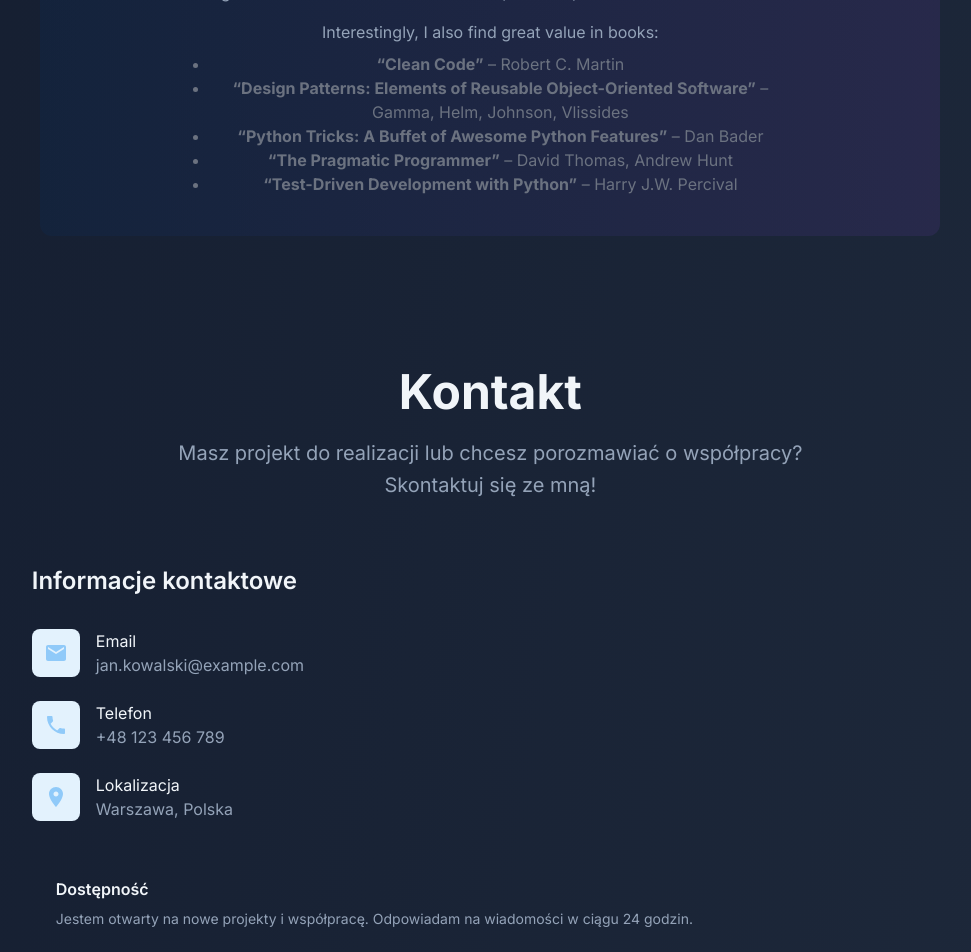
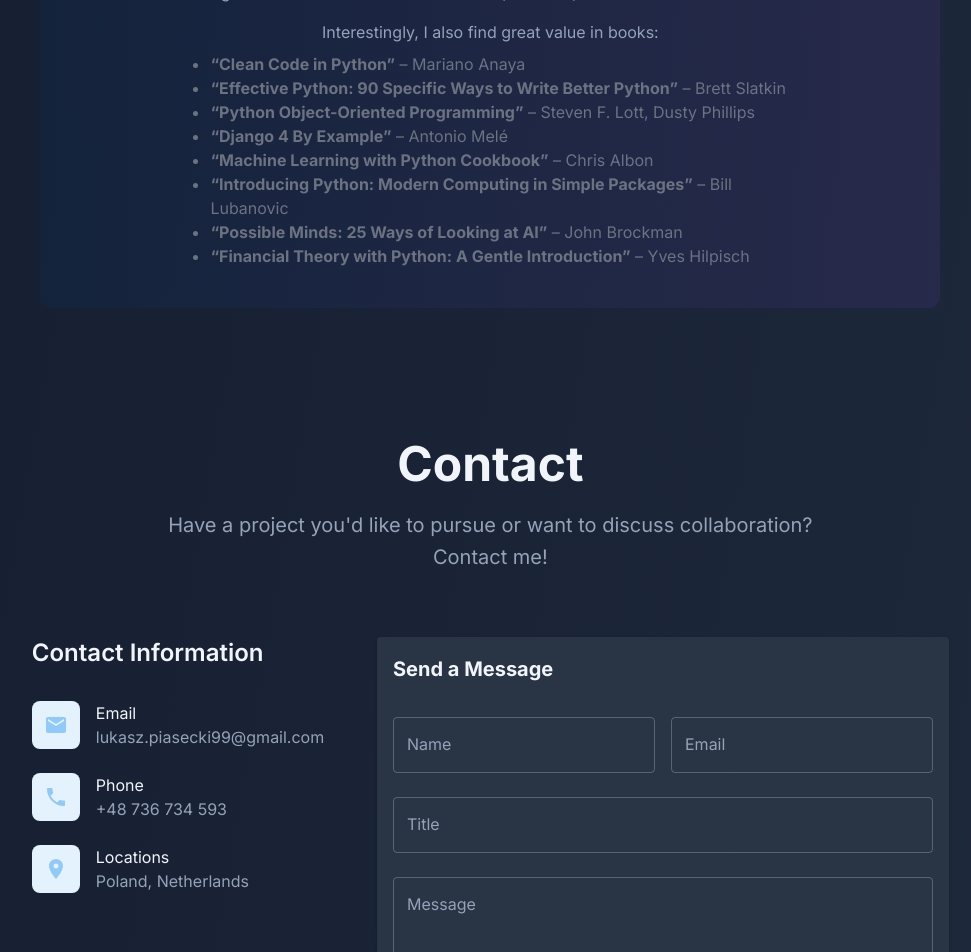
Before and after one commit to LukaszPiasecki13/Portfolio, a React (Vite) app: page / in a window 1280 px wide. Shown: the part 5640-6592 px from the top of the page, without its empty margins (283-1254 px from the left). Built offline with nearby package versions, Linux system fonts and the light colour scheme.

Commit message:
Contact sectione done

```diff
--- a/package.json
+++ b/package.json
@@ -14,6 +14,7 @@
     "@emotion/styled": "^11.14.1",
     "@mui/icons-material": "^7.2.0",
     "@mui/material": "^7.2.0",
+    "emailjs-com": "^3.2.0",
     "lucide-react": "^0.535.0",
     "react": "^19.1.0",
     "react-dom": "^19.1.0"
--- a/src/components/sections/ContactSection.jsx
+++ b/src/components/sections/ContactSection.jsx
@@ -1,4 +1,4 @@
-import React from "react"
+import { useRef, useState } from "react";
 import {
   Box,
   Typography,
@@ -10,30 +10,56 @@
   Button,
   InputAdornment,
   Link,
-} from "@mui/material"
-import { Mail, Phone, LocationOn, Send } from "@mui/icons-material"
+} from "@mui/material";
+import { Mail, Phone, LocationOn, Send } from "@mui/icons-material";
+import emailjs from "emailjs-com";
 
 export function ContactSection() {
+  const formRef = useRef();
+  const [emailSent, setEmailSent] = useState(false);
   const contactInfo = [
     {
       icon: <Mail color="primary" />,
       title: "Email",
-      value: "jan.kowalski@example.com",
-      href: "mailto:jan.kowalski@example.com",
+      value: "lukasz.piasecki99@gmail.com",
+      href: "mailto:lukasz.piasecki99@gmail.com",
     },
     {
       icon: <Phone color="primary" />,
-      title: "Telefon",
-      value: "+48 123 456 789",
-      href: "tel:+48123456789",
+      title: "Phone",
+      value: "+48 736 734 593",
+      href: "tel:+48736734593",
     },
     {
       icon: <LocationOn color="primary" />,
-      title: "Lokalizacja",
-      value: "Warszawa, Polska",
+      title: "Locations",
+      value: "Poland, Netherlands",
       href: "#",
     },
-  ]
+  ];
+
+  const handleSendEmail = (e) => {
+    e.preventDefault();
+
+    emailjs
+      .sendForm(
+        "service_a8o1lbs",
+        "template_sijpyek",
+        formRef.current,
+        "nRagWkW5Cw17IUA37"
+      )
+      .then(
+        (result) => {
+          setEmailSent(true);
+        },
+        (error) => {
+          console.log(error.text);
+          alert("Something went wrong. Please try again.");
+        }
+      );
+
+    e.target.reset();
+  };
 
   return (
     <Box
@@ -43,7 +69,7 @@
     >
       <Box textAlign="center" mb={8}>
         <Typography variant="h3" fontWeight="bold" gutterBottom>
-          Kontakt
+          Contact
         </Typography>
         <Typography
           variant="h6"
@@ -51,15 +77,21 @@
           maxWidth={700}
           mx="auto"
         >
-          Masz projekt do realizacji lub chcesz porozmawiać o współpracy? Skontaktuj się ze mną!
+          Have a project you'd like to pursue or want to discuss collaboration?
+          Contact me!
         </Typography>
       </Box>
 
-      <Grid container spacing={6}>
+      <Grid
+        container
+        spacing={6}
+        justifyContent="space-between"
+        alignItems="flex-start"
+      >
         {/* Info kontaktowe */}
         <Grid item xs={12} lg={6}>
           <Typography variant="h5" fontWeight="600" mb={4}>
-            Informacje kontaktowe
+            Contact Information
           </Typography>
           <Box display="flex" flexDirection="column" gap={3} mb={4}>
             {contactInfo.map(({ icon, title, value, href }, index) => (
@@ -91,30 +123,25 @@
               </Box>
             ))}
           </Box>
+        </Grid>
 
-          <Box
-            sx={{
-              bgcolor: "primary.lighter",
-              borderRadius: 3,
-              p: 3,
-            }}
-          >
-            <Typography fontWeight={600} mb={1}>
-              Dostępność
+        {emailSent ? (
+          <Box textAlign="center" py={4}>
+            <Typography variant="h6" color="success.main" fontWeight="bold">
+              ✅ Message sent successfully!
             </Typography>
-            <Typography color="text.secondary" variant="body2">
-              Jestem otwarty na nowe projekty i współpracę. Odpowiadam na wiadomości w ciągu 24 godzin.
+            <Typography variant="body1" color="text.secondary" mt={1}>
+              Thank you for reaching out! I will get back to you as soon as
+              possible.
             </Typography>
           </Box>
-        </Grid>
-
-        {/* Formularz kontaktowy */}
-        <Grid item xs={12} lg={6}>
+        ) : (
+          <Grid>
             <Card>
               <CardHeader
                 title={
                   <Typography variant="h6" fontWeight="bold">
-                  Wyślij wiadomość
+                    Send a Message
                   </Typography>
                 }
               />
@@ -124,22 +151,24 @@
                   noValidate
                   autoComplete="off"
                   sx={{ display: "flex", flexDirection: "column", gap: 3 }}
+                  ref={formRef}
+                  onSubmit={handleSendEmail}
                 >
                   <Grid container spacing={2}>
                     <Grid item xs={12} sm={6}>
                       <TextField
                         fullWidth
-                      label="Imię i nazwisko"
-                      placeholder="Jan Kowalski"
+                        label="Name"
                         variant="outlined"
+                        name="name"
                       />
                     </Grid>
                     <Grid item xs={12} sm={6}>
                       <TextField
                         fullWidth
                         label="Email"
+                        name="email"
                         type="email"
-                      placeholder="jan@example.com"
                         variant="outlined"
                       />
                     </Grid>
@@ -147,16 +176,16 @@
 
                   <TextField
                     fullWidth
-                  label="Temat"
-                  placeholder="Współpraca przy projekcie"
+                    label="Title"
                     variant="outlined"
+                    name="title"
                   />
 
                   <TextField
                     fullWidth
-                  label="Wiadomość"
-                  placeholder="Opisz swój projekt lub zadaj pytanie..."
+                    label="Message"
                     variant="outlined"
+                    name="message"
                     multiline
                     rows={5}
                   />
@@ -168,13 +197,14 @@
                     startIcon={<Send />}
                     fullWidth
                   >
-                  Wyślij wiadomość
+                    Send
                   </Button>
                 </Box>
               </CardContent>
             </Card>
           </Grid>
+        )}
       </Grid>
     </Box>
-  )
+  );
 }
--- a/src/components/sections/SkillsSection.jsx
+++ b/src/components/sections/SkillsSection.jsx
@@ -162,30 +162,45 @@
             margin: "8px auto",
             paddingLeft: "20px",
             color: "#6b7280",
+            textAlign: "left",
           }}
         >
           <li>
-            <strong>“Clean Code”</strong> – Robert C. Martin
+            <strong>“Clean Code in Python”</strong> – Mariano Anaya
           </li>
           <li>
             <strong>
-              “Design Patterns: Elements of Reusable Object-Oriented Software”
+              “Effective Python: 90 Specific Ways to Write Better Python”
             </strong>{" "}
-            – Gamma, Helm, Johnson, Vlissides
+            – Brett Slatkin
+          </li>
+
+          <li>
+            <strong>“Python Object-Oriented Programming”</strong> – Steven F.
+            Lott, Dusty Phillips
+          </li>
+          <li>
+            <strong>“Django 4 By Example”</strong> – Antonio Melé
+          </li>
+          <li>
+            <strong>“Machine Learning with Python Cookbook”</strong> – Chris
+            Albon
           </li>
           <li>
             <strong>
-              “Python Tricks: A Buffet of Awesome Python Features”
+              “Introducing Python: Modern Computing in Simple Packages”
             </strong>{" "}
-            – Dan Bader
+            – Bill Lubanovic
           </li>
           <li>
-            <strong>“The Pragmatic Programmer”</strong> – David Thomas, Andrew
-            Hunt
+            <strong>“Possible Minds: 25 Ways of Looking at AI”</strong> – John
+            Brockman
           </li>
           <li>
-            <strong>“Test-Driven Development with Python”</strong> – Harry J.W.
-            Percival
+            <strong>
+              “Financial Theory with Python: A Gentle Introduction”
+            </strong>{" "}
+            – Yves Hilpisch
           </li>
         </ul>
       </Box>
```
Also changed, not shown: 1 other file (tests, documents, lock files or other folders). Lines whose indentation alone changed are shown as unchanged.
